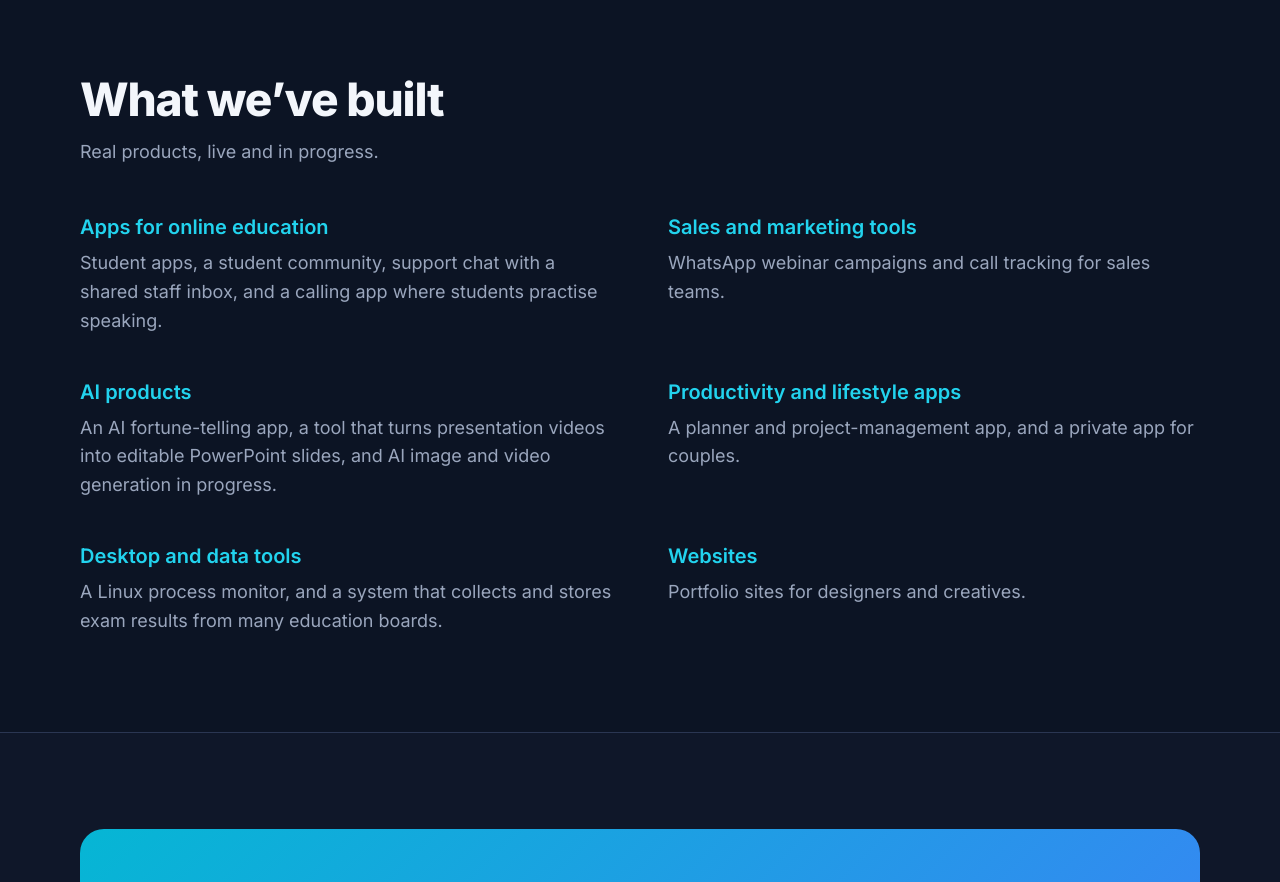
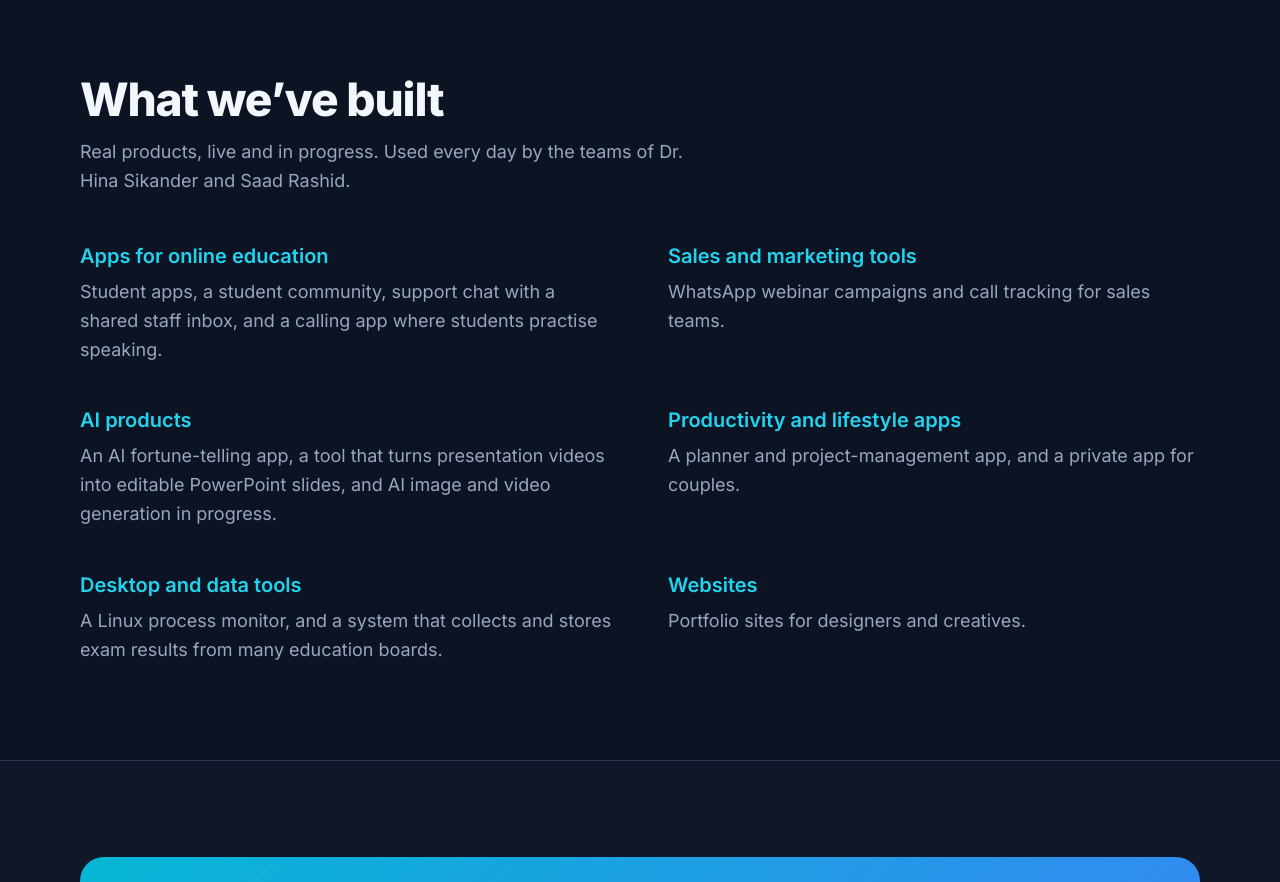
Before and after one commit to Abdullah-source78/LandingPage, a plain HTML site: page index.html in a window 1280 px wide. Shown: the part 1900-2782 px from the top of the page. Drawn offline with Linux system fonts and the light colour scheme.

Commit message:
Enhance product description with team details
Updated the description of built products to include specific teams using them.

```diff
--- a/index.html
+++ b/index.html
@@ -68,7 +68,7 @@
 
 <section id="work" class="built"><div class="wrap">
 <h2>What we’ve built</h2>
-<p class="sub">Real products, live and in progress.</p>
+<p class="sub">Real products, live and in progress. Used every day by the teams of Dr. Hina Sikander and Saad Rashid.</p>
 <div class="work">
 <div data-reveal><h3>Apps for online education</h3><p>Student apps, a student community, support chat with a shared staff inbox, and a calling app where students practise speaking.</p></div>
 <div data-reveal><h3>Sales and marketing tools</h3><p>WhatsApp webinar campaigns and call tracking for sales teams.</p></div>
```
